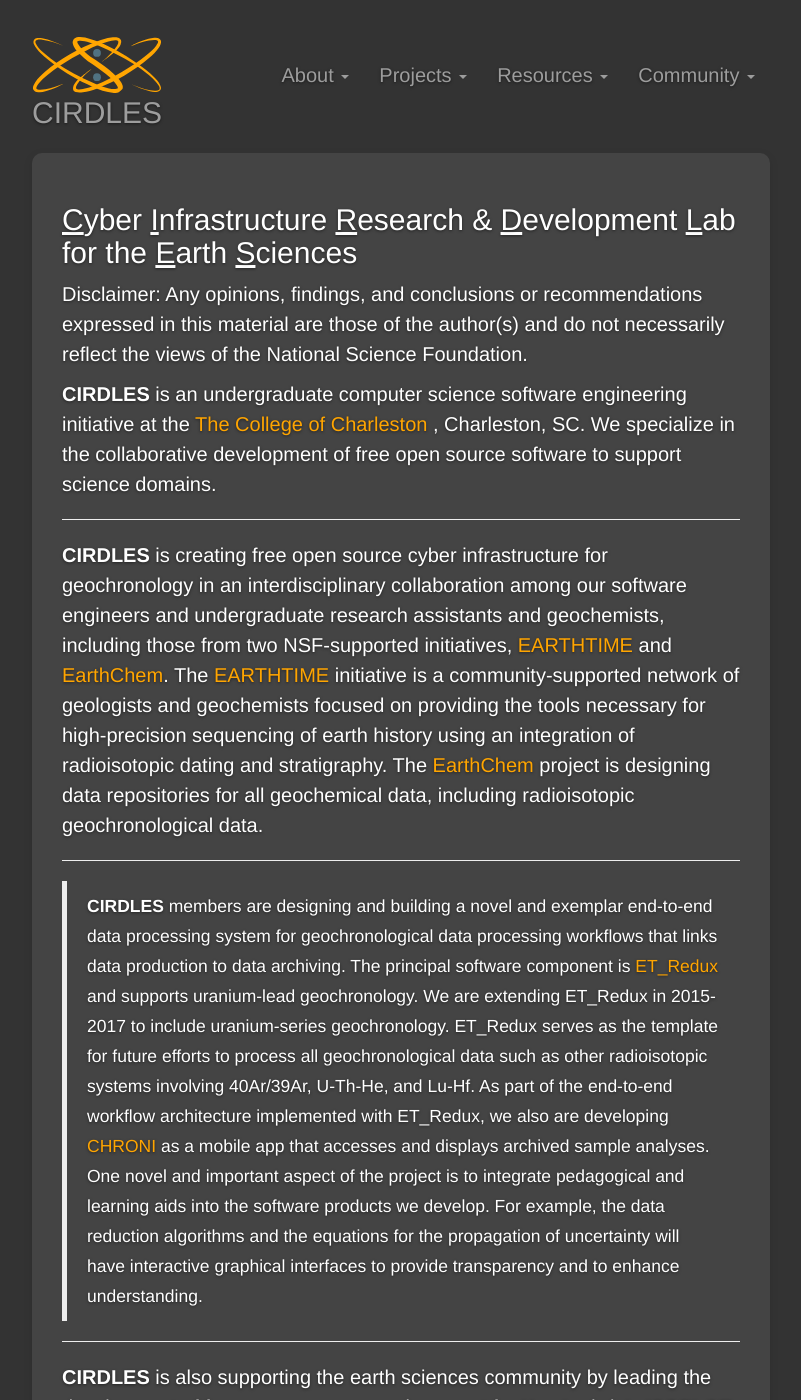
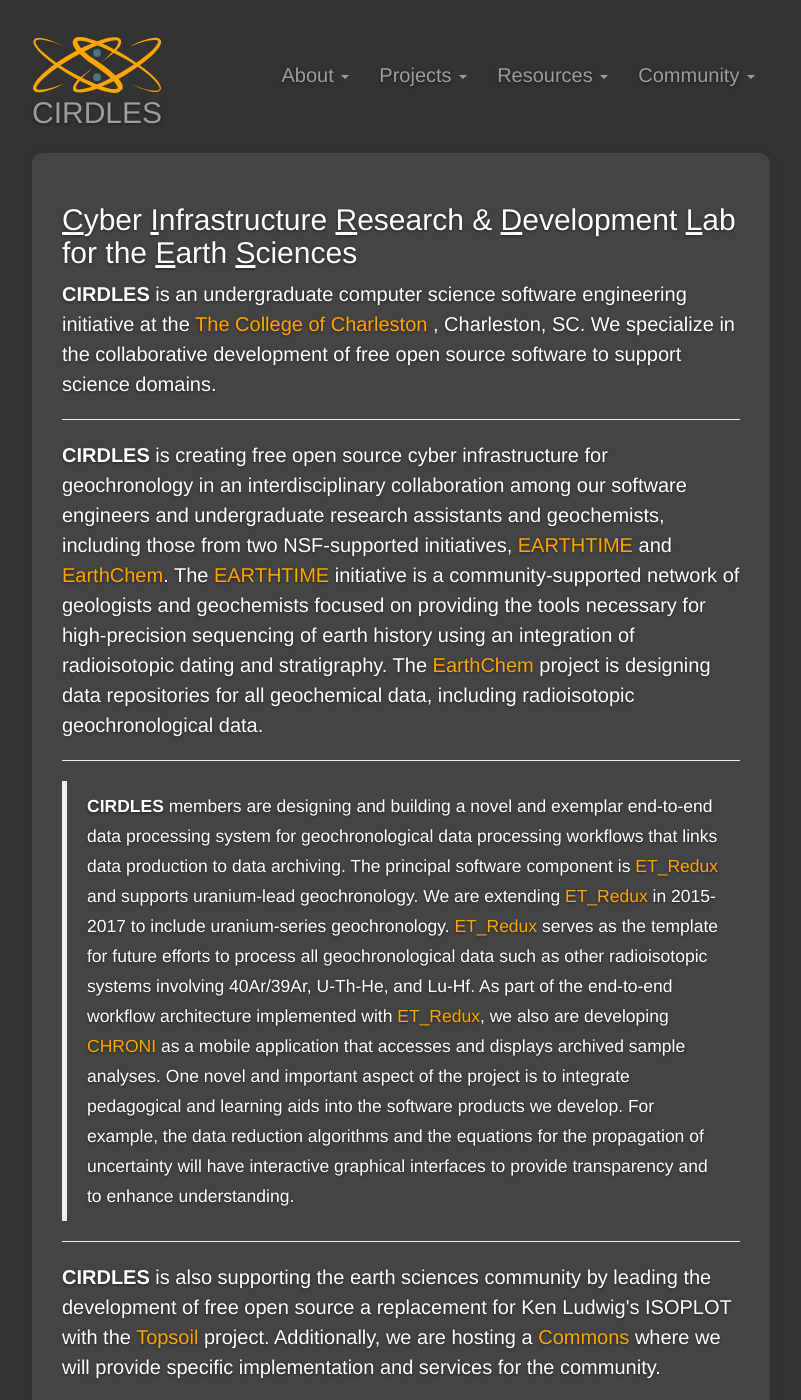
Before and after one commit to shefaliemmanuel/cirdles.github.com, a Jekyll site: the page built from index.html, in a window 1280 px wide and 1400 px high. Shown: the whole window, without its empty margins (239-1040 px from the left). Built offline with Jekyll 4.4.1, drawn with Linux system fonts in a browser that asks for light colours.

Commit message:
removed disclaimer from front page as it resides on publications page

```diff
--- a/index.html
+++ b/index.html
@@ -6,14 +6,12 @@
 	<div class="box">
             <h2><u>C</u>yber <u>I</u>nfrastructure <u>R</u>esearch & <u>D</u>evelopment <u>L</u>ab for the <u>E</u>arth <u>S</u>ciences</h2>
 
-		<p>Disclaimer: Any opinions, findings, and conclusions or recommendations expressed in this material are those of the author(s) and do not necessarily reflect the views of the National Science Foundation.</p>
-
 		<p><strong>CIRDLES</strong> is an undergraduate computer science software engineering initiative at the <a href="http://www.cofc.edu" target="_blank"> The College of Charleston </a>, Charleston, SC.  We specialize in the collaborative development of free open source software to support science domains.</p>
 		<hr>
 		<p><strong>CIRDLES</strong> is creating free open source cyber infrastructure for geochronology in an interdisciplinary collaboration among our software engineers and undergraduate research assistants and geochemists, including those from two NSF-supported initiatives, <a href="http://www.earth-time.org/" target="_blank">EARTHTIME</a> and <a href="http://www.earthchem.org//" target="_blank">EarthChem</a>. The <a href="http://www.earth-time.org/" target="_blank">EARTHTIME</a> initiative is a community-supported network of geologists and geochemists focused on providing the tools necessary for high-precision sequencing of earth history using an integration of radioisotopic dating and stratigraphy. The <a href="http://www.earthchem.org//" target="_blank">EarthChem</a> project is designing data repositories for all geochemical data, including radioisotopic geochronological data.</p>
 
 <hr>
-		<blockquote><p><strong>CIRDLES</strong> members are designing and building a novel and exemplar end-to-end data processing system for geochronological data processing workflows that links data production to data archiving. The principal software component is <a href="/projects/et_redux/">ET_Redux</a> and supports uranium-lead geochronology.  We are extending ET_Redux in 2015-2017 to include uranium-series geochronology.  ET_Redux serves as the template for future efforts to process all geochronological data such as other radioisotopic systems involving 40Ar/39Ar, U-Th-He, and Lu-Hf. As part of the end-to-end workflow architecture implemented with ET_Redux, we also are developing <a href="/projects/chroni/">CHRONI</a> as a mobile app that accesses and displays archived sample analyses.  One novel and important aspect of the project is to integrate pedagogical and learning aids into the software products we develop. For example, the data reduction algorithms and the equations for the propagation of uncertainty will have interactive graphical interfaces to provide transparency and to enhance understanding.</p></blockquote>
+		<blockquote><p><strong>CIRDLES</strong> members are designing and building a novel and exemplar end-to-end data processing system for geochronological data processing workflows that links data production to data archiving. The principal software component is <a href="/projects/et_redux/">ET_Redux</a> and supports uranium-lead geochronology.  We are extending <a href="/projects/et_redux/">ET_Redux</a> in 2015-2017 to include uranium-series geochronology.  <a href="/projects/et_redux/">ET_Redux</a> serves as the template for future efforts to process all geochronological data such as other radioisotopic systems involving 40Ar/39Ar, U-Th-He, and Lu-Hf. As part of the end-to-end workflow architecture implemented with <a href="/projects/et_redux/">ET_Redux</a>, we also are developing <a href="/projects/chroni/">CHRONI</a> as a mobile application that accesses and displays archived sample analyses.  One novel and important aspect of the project is to integrate pedagogical and learning aids into the software products we develop. For example, the data reduction algorithms and the equations for the propagation of uncertainty will have interactive graphical interfaces to provide transparency and to enhance understanding.</p></blockquote>
 <hr>
 	<p><strong>CIRDLES</strong> is also supporting the earth sciences community by leading the development of free open source a replacement for Ken Ludwig's ISOPLOT with the <a href="/projects/topsoil/">Topsoil</a> project.  Additionally, we are hosting a <a href="/projects/commons/">Commons</a> where we will provide specific implementation and services for the community.</p>
 <hr>
```
